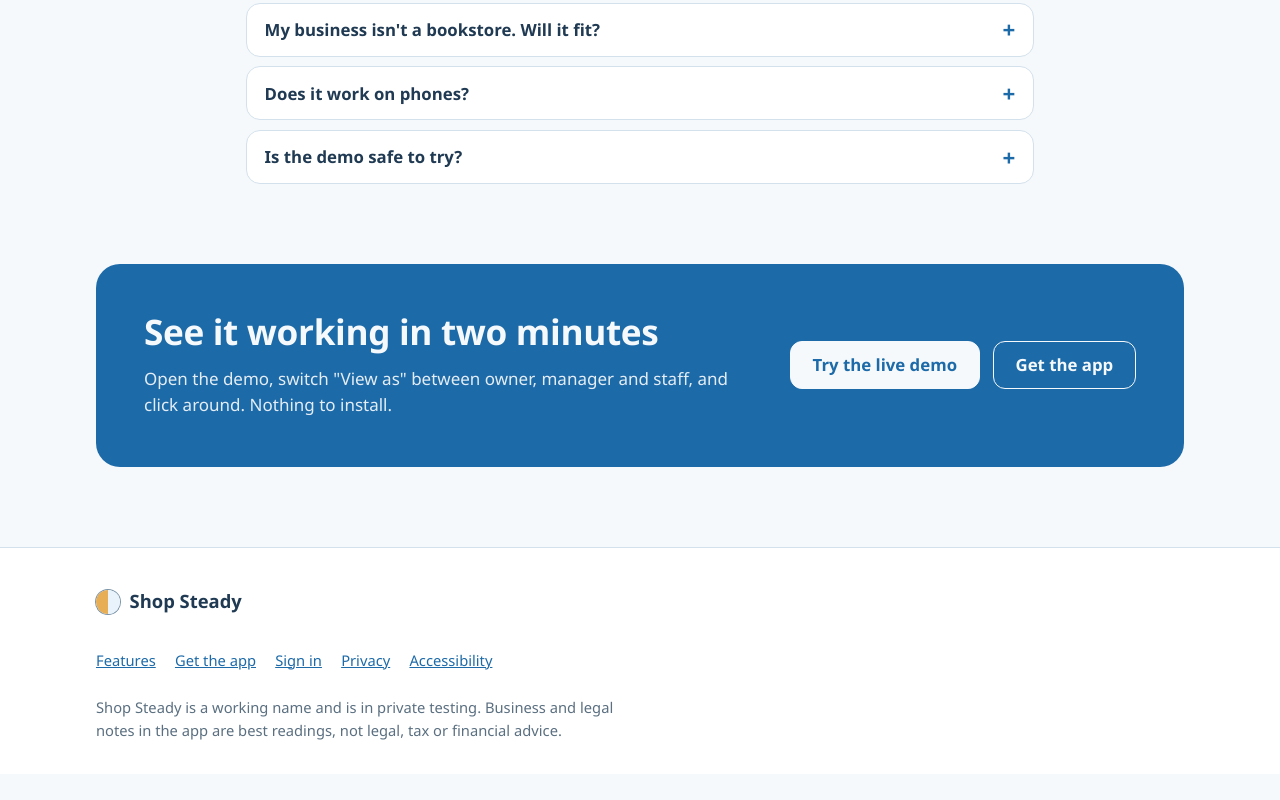
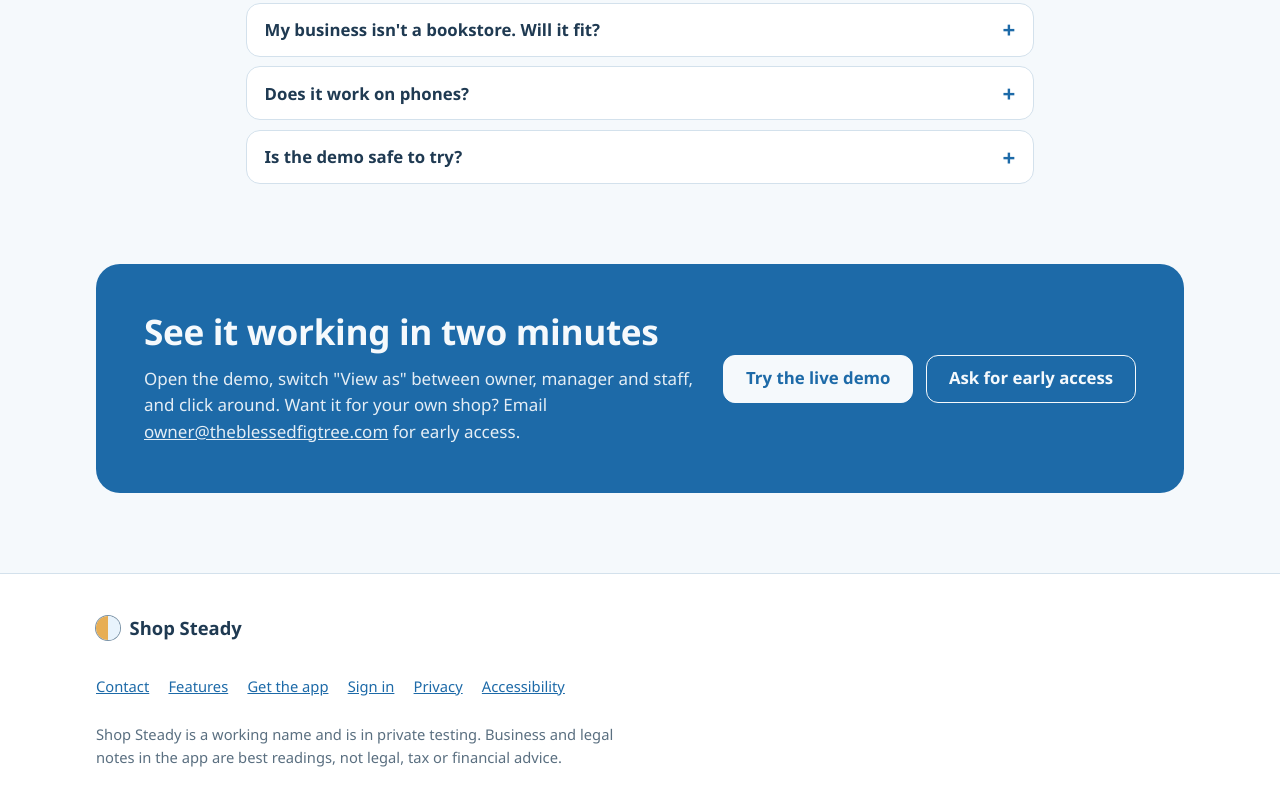
Before and after one commit to Blessedfig/shop-steady, a plain HTML site: page index.html in a window 1280 px wide. Shown: the part 5488-6288 px from the top of the page. Before the commit the page ends 6262 px from the top, so only its background shows below. Drawn offline with Linux system fonts and the light colour scheme.

Commit message:
Add early-access contact email to the website
Co-Authored-By: Claude Opus 5.5 <noreply@anthropic.com>
Claude-Session: https://claude.ai/code/session_01TBSkinvcpmtLC3bmp94TzJ

```diff
--- a/index.html
+++ b/index.html
@@ -300,7 +300,7 @@
   <div class="wrap" style="max-width:820px">
     <div class="head"><span class="eyebrow">Questions</span><h2 id="faq-h">Good questions, straight answers</h2></div>
     <details><summary>Does it replace my point-of-sale system?</summary><p>No. Keep ringing up sales in Shopify POS, Square or whatever you use. Shop Steady works alongside it for the staff, stock and owner side. A Shopify connection is in progress so sales and stock flow in on their own.</p></details>
-    <details><summary>How much does it cost?</summary><p>Shop Steady is free while it's in testing. Pricing for other shops will be set before it opens more widely, and early testers will hear first.</p></details>
+    <details><summary>How much does it cost?</summary><p>Shop Steady is free while it's in testing. Pricing for other shops will be set before it opens more widely, and early testers will hear first. <a href="mailto:owner@theblessedfigtree.com?subject=Shop%20Steady%20early%20access">Ask for early access</a>.</p></details>
     <details><summary>Do my staff need training?</summary><p>Very little. Each screen shows one clear next step, and checklists walk people through the routine as they work. Most people are comfortable after their first shift.</p></details>
     <details><summary>My business isn't a bookstore. Will it fit?</summary><p>Yes. Pick retail, café, services or rentals during setup. Role names, modules and checklists all change to match, and you can rename anything.</p></details>
     <details><summary>Does it work on phones?</summary><p>Yes. It runs in any modern browser and installs on iPhone, Android and computers. <a href="get-app.html">See how to install it</a>.</p></details>
@@ -313,9 +313,9 @@
     <div class="cta">
       <div class="stack">
         <h2>See it working in two minutes</h2>
-        <p>Open the demo, switch "View as" between owner, manager and staff, and click around. Nothing to install.</p>
+        <p>Open the demo, switch "View as" between owner, manager and staff, and click around. Want it for your own shop? Email <a href="mailto:owner@theblessedfigtree.com?subject=Shop%20Steady%20early%20access" style="color:inherit">owner@theblessedfigtree.com</a> for early access.</p>
       </div>
-      <div class="row"><a class="btn primary" href="app/">Try the live demo</a><a class="btn ghost" href="get-app.html">Get the app</a></div>
+      <div class="row"><a class="btn primary" href="app/">Try the live demo</a><a class="btn ghost" href="mailto:owner@theblessedfigtree.com?subject=Shop%20Steady%20early%20access">Ask for early access</a></div>
     </div>
   </div>
 </section>
@@ -324,7 +324,7 @@
 <footer>
   <div class="wrap">
     <a class="brand" href="./"><span class="brand-mark" aria-hidden="true"></span>Shop Steady</a>
-    <nav aria-label="Footer"><a href="features.html">Features</a><a href="get-app.html">Get the app</a><a href="app/">Sign in</a><a href="privacy.html">Privacy</a><a href="accessibility.html">Accessibility</a></nav>
+    <nav aria-label="Footer"><a href="mailto:owner@theblessedfigtree.com?subject=Shop%20Steady%20early%20access">Contact</a><a href="features.html">Features</a><a href="get-app.html">Get the app</a><a href="app/">Sign in</a><a href="privacy.html">Privacy</a><a href="accessibility.html">Accessibility</a></nav>
     <p>Shop Steady is a working name and is in private testing. Business and legal notes in the app are best readings, not legal, tax or financial advice.</p>
   </div>
 </footer>
```
Also changed, not shown: features.html (+2 -2 lines).
